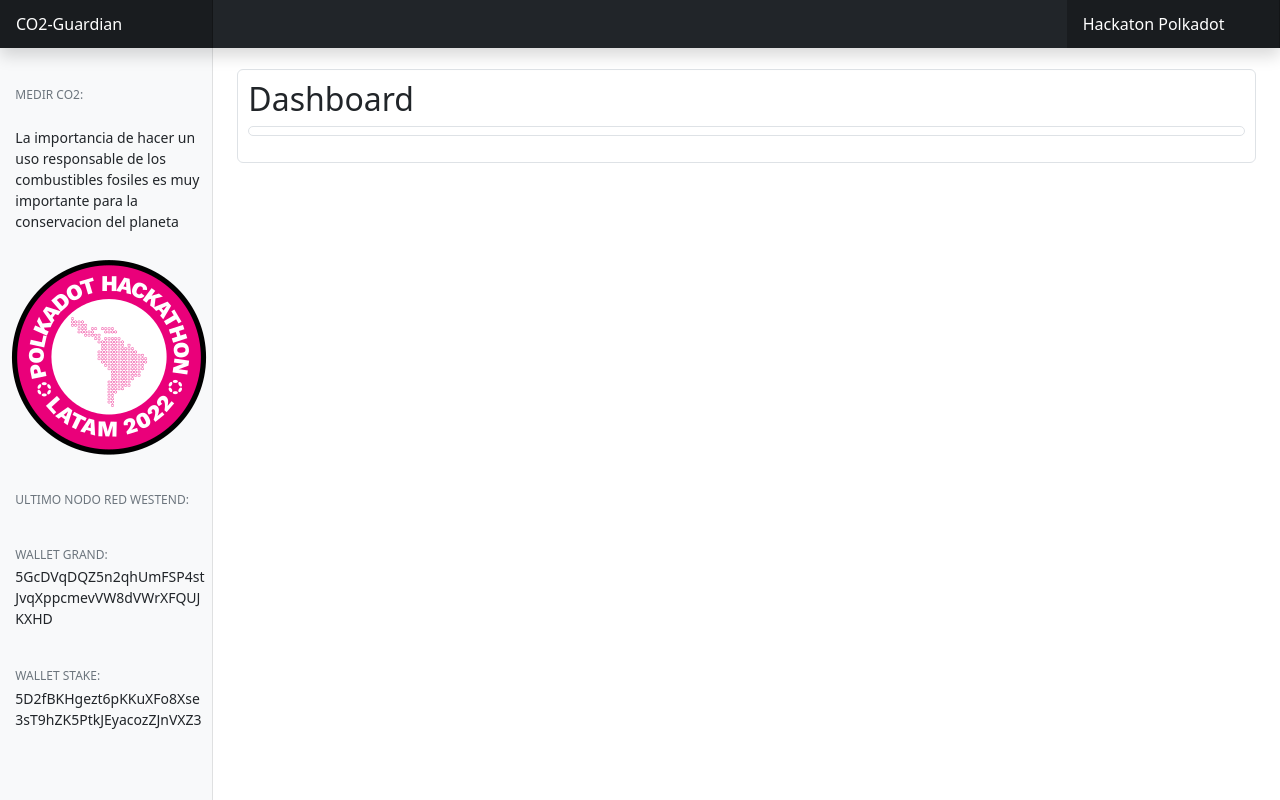
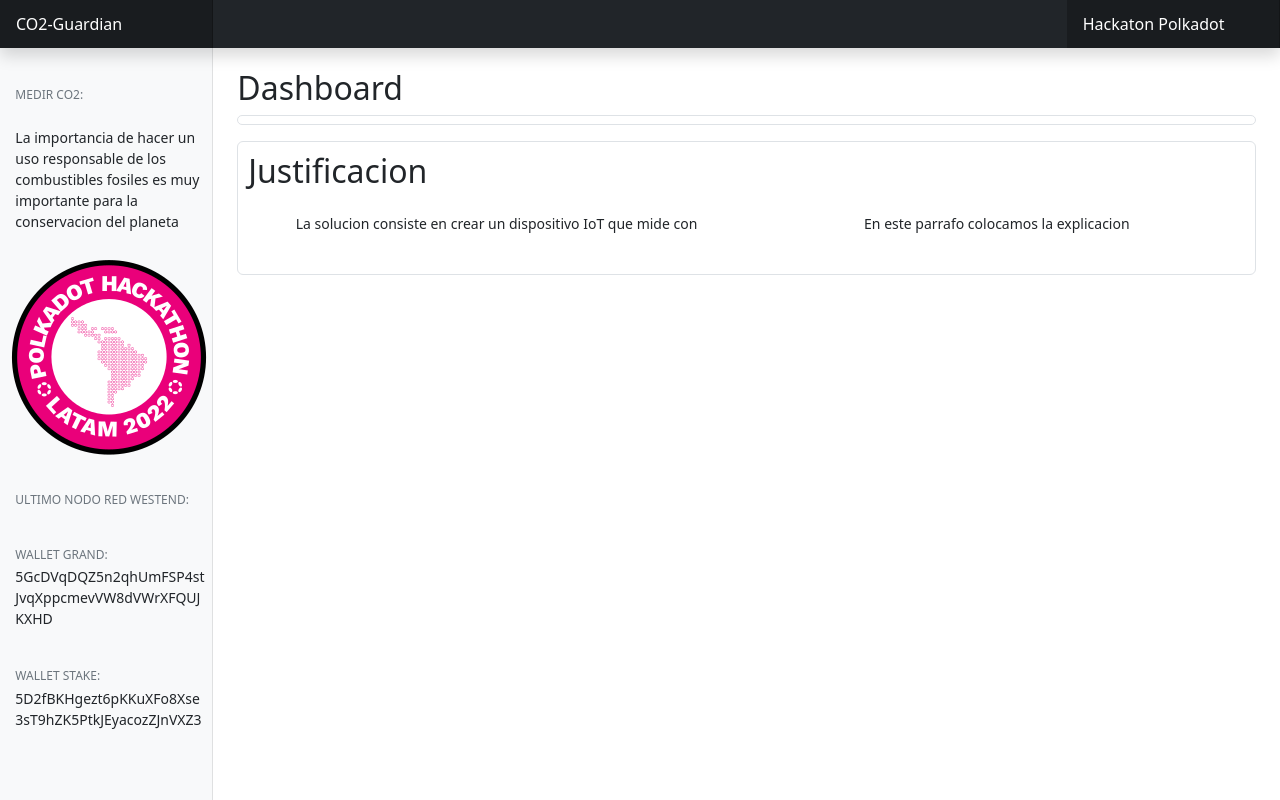
Before and after one commit to Oriojas/polkadot_hackathon, a FastAPI app: template templates/home_page/index.html in a window 1280 px wide. Run offline with FastAPI, Linux system fonts and the light colour scheme; the template is opened without the code that fills it, so the values that code supplies are empty; some libraries are stand-ins or nearby versions.

Commit message:
feat: update front

```diff
--- a/templates/home_page/index.html
+++ b/templates/home_page/index.html
@@ -62,7 +62,7 @@
 
         <main class="col-md-9 ms-sm-auto col-lg-10 px-md-4" >
           <br>
-          <div class="mb-3 border rounded" style='padding: 10px;'>
+
             <h1 class="h2">Dashboard</h1>
 
               <div class="mb-3 border rounded" style='padding: 4px;'>
@@ -73,6 +73,24 @@
                   </script>
                 </div>
               </div>
+
+          <div class="mb-3 border rounded" style='padding: 10px;'>
+            <h2 class="h2">Justificacion</h2>
+            <div class="container text-center" style='padding: 10px;'>
+              <div class="row">
+                <div class="col" style='padding: 4px;'>
+                  <p class="text-break">
+                    La solucion consiste en crear un dispositivo IoT que mide con
+                  </p>
+                </div>
+                <div class="col" style='padding: 4px;'>
+                   <p class="text-break">
+                    En este parrafo colocamos la explicacion
+                  </p>
+                </div>
+              </div>
+            </div>
+          </div>
         </main>
 
       </div>
```
Also changed, not shown: templates/plots/new_plot.txt (+1 -1 lines).
